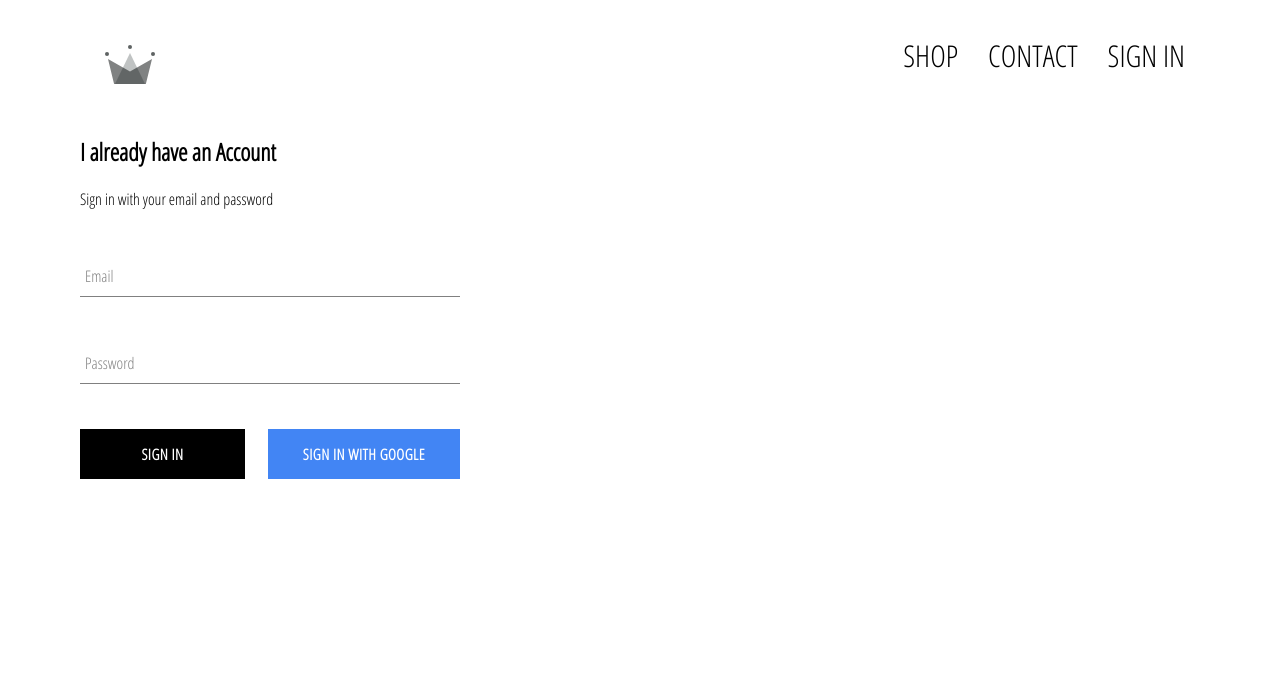
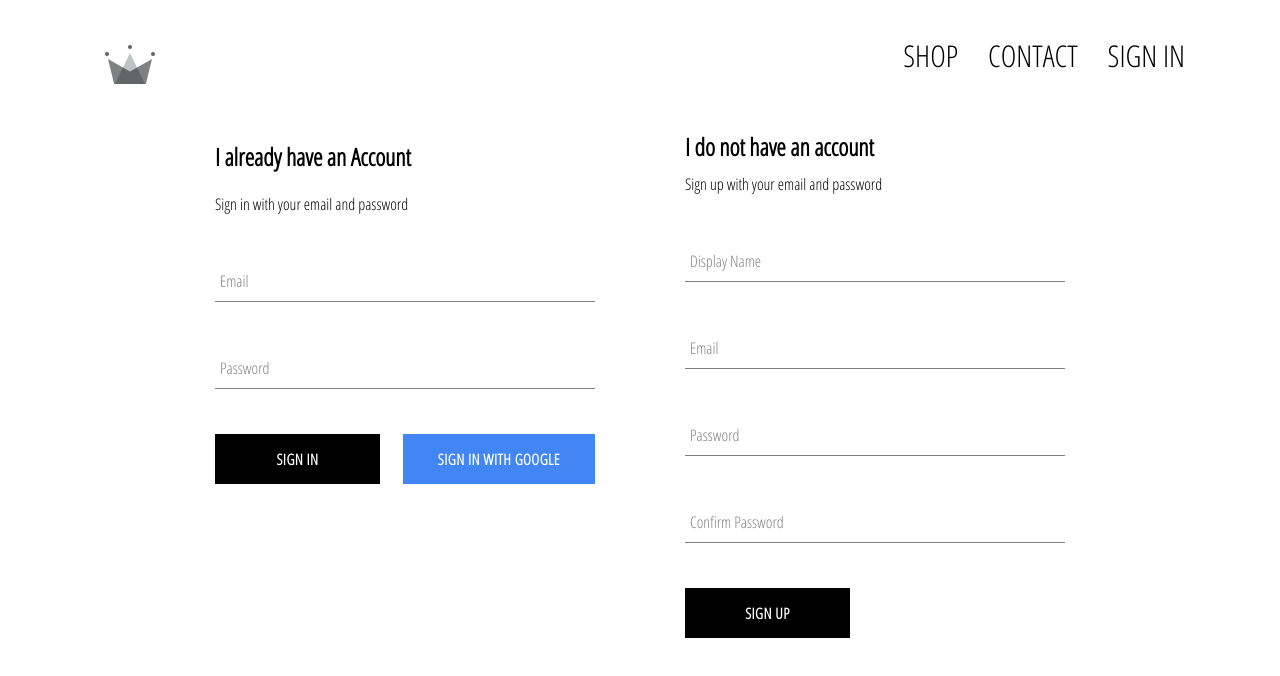
Before and after one commit to ccastell18/React_2019, a React (Create React App) app in the folder ecommerce/crown-clothing/: page /signin in a window 1280 px wide. Shown: the top 676 px of the page. Built offline with nearby package versions, Linux system fonts and the light colour scheme; no server answers.

Commit message:
sign up with email and password

```diff
--- a/ecommerce/crown-clothing/src/App.js
+++ b/ecommerce/crown-clothing/src/App.js
@@ -21,7 +21,7 @@ class App extends React.Component {
   unsubscribeFromAuth = null;
 
   componentDidMount() {
-    auth.onAuthStateChanged(async userAuth => {
+    this.unsubscribeFromAuth = auth.onAuthStateChanged(async userAuth => {
       if (userAuth) {
         const userRef = await createUserProfileDocument(userAuth);
 
@@ -31,7 +31,10 @@ class App extends React.Component {
               id: snapShot.id,
               ...snapShot.data()
             }
+          }, () => {
+            console.log(this.state)
           })
+
         })
       } else {
         this.setState({ currentUser: userAuth })
--- a/ecommerce/crown-clothing/src/components/sign-up/sign-up.component.jsx
+++ b/ecommerce/crown-clothing/src/components/sign-up/sign-up.component.jsx
@@ -21,7 +21,8 @@ class SignUp extends React.Component {
 
   handleSubmit = async event => {
     event.preventDefault();
-    const { email, displayName, password, confirmPassword } = this.state;
+
+    const { displayName, email, password, confirmPassword } = this.state;
 
     if (password !== confirmPassword) {
       alert('passwords do not match');
@@ -31,7 +32,7 @@ class SignUp extends React.Component {
     try {
       const { user } = await auth.createUserWithEmailAndPassword(email, password);
 
-      await createUserProfileDocument({ user, displayName });
+      await createUserProfileDocument(user, { displayName });
       this.setState({
         displayName: '',
         email: '',
--- a/ecommerce/crown-clothing/src/pages/sign-in-and-sign-up/sign-in-and-sign-up.component.jsx
+++ b/ecommerce/crown-clothing/src/pages/sign-in-and-sign-up/sign-in-and-sign-up.component.jsx
@@ -1,6 +1,7 @@
 import React from 'react';
 
 import SignIn from '../../components/sign-in/sign-in.component';
+import SignUp from '../../components/sign-up/sign-up.component';
 
 import './sign-in-and-sign-up.styles.scss';
 
@@ -8,6 +9,7 @@ import './sign-in-and-sign-up.styles.scss';
 const SignInAndSignUp = () => (
   <div className='sign-in-and-sign-up'>
     <SignIn />
+    <SignUp />
   </div>
 );
 
--- a/ecommerce/crown-clothing/src/pages/sign-in-and-sign-up/sign-in-and-sign-up.styles.scss
+++ b/ecommerce/crown-clothing/src/pages/sign-in-and-sign-up/sign-in-and-sign-up.styles.scss
@@ -0,0 +1,6 @@
+.sign-in-and-sign-up{
+  width: 850px;
+  display: flex;
+  justify-content: space-between;
+  margin: 30px auto;
+}
```
